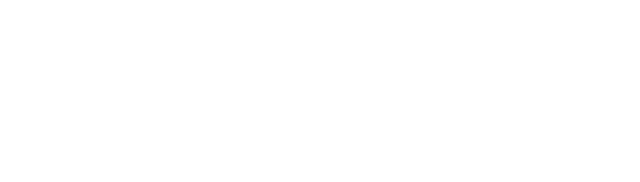
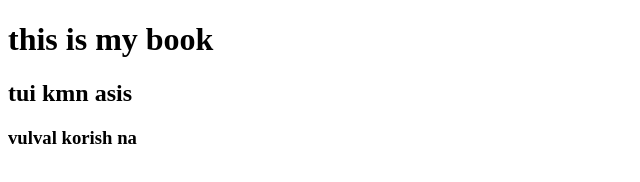
Before and after one commit to masumbillahshakil0/my-first-repo, a plain HTML site: page index.html in a window 1280 px wide. Shown: the whole page, without its empty margins (0-640 px from the left). Drawn offline with Linux system fonts and the light colour scheme.

Commit message:
color change

```diff
--- /dev/null
+++ b/color.css
@@ -0,0 +1,3 @@
+h1{
+    color: aqua;
+}
--- a/index.html
+++ b/index.html
@@ -7,6 +7,8 @@
     <title>my first repo</title>
 </head>
 <body>
-
+    <h1>this is my book</h1>
+    <h2>tui kmn asis</h2>
+    <h3>vulval korish na</h3>
 </body>
 </html>
```
